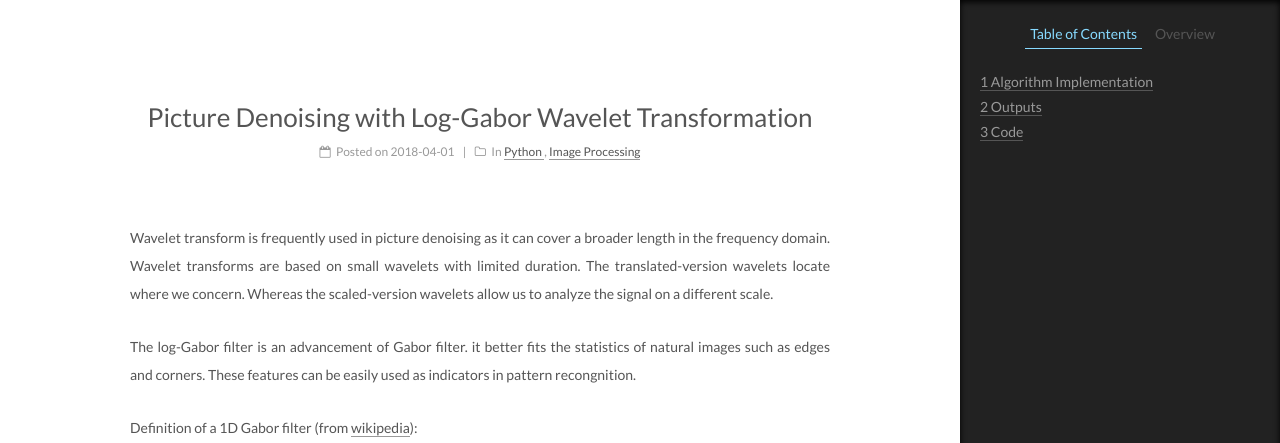
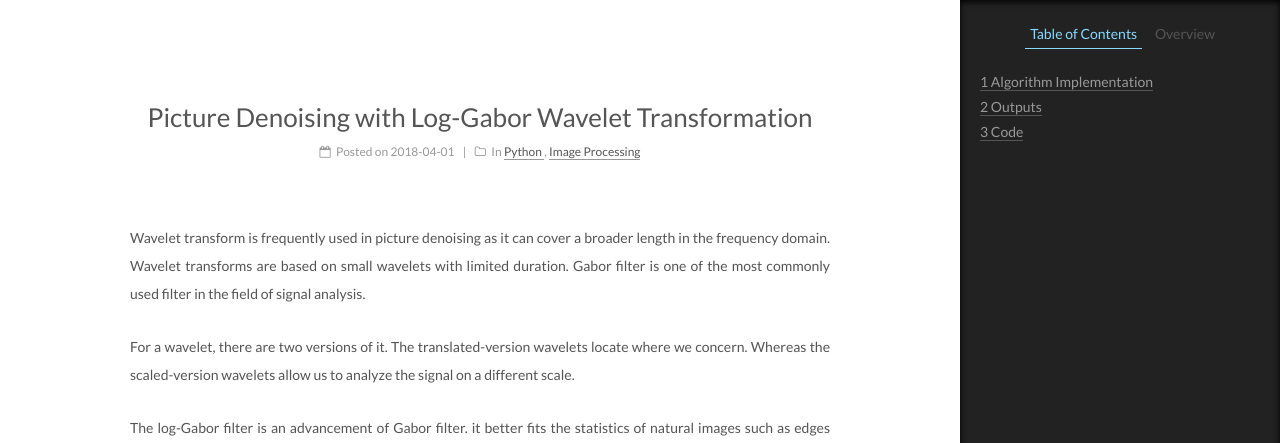
Before and after one commit to bruceyoungsysu/bruceyoungsysu.github.io, a Jekyll site: the page built from _posts/2018-04-01-Picture Denoising with Log-Gabor Wavelet Transform.md, in a window 1280 px wide and 1400 px high, scrolled down 243 px, cut to the strip 0-443 px from the top of the window. Built offline with Jekyll 4.4.1, drawn with Linux system fonts in a browser that asks for light colours; some of the changed text lies outside the part shown.

Commit message:
test abstract image

```diff
--- a/_includes/_macro/post.html
+++ b/_includes/_macro/post.html
@@ -281,7 +281,12 @@
       {% if is_index %}
         {% if post.description and site.excerpt_description %}
 <!--          <img class="post-image-overview" src="https://picsum.photos/200/300"/>-->
+        <div class="abstract-main">
+          {% if post.image%}
+          <img src="{{ post.image }}" class="abstract-image"/>
+          {% endif%}
           {{ post.description }}
+        </div>
           <!--noindex-->
           <div class="post-button text-center">
             <a class="btn" href="{{ post.url | relative_url }}">
--- a/_posts/2018-04-01-Picture Denoising with Log-Gabor Wavelet Transform.md
+++ b/_posts/2018-04-01-Picture Denoising with Log-Gabor Wavelet Transform.md
@@ -7,7 +7,9 @@ tags: image-processing
 image: https://github.com/bruceyoungsysu/bruceyoungsysu.github.io/blob/master/_posts/log_gabor/2d_log_gabor_test.PNG?raw=true
 ---
 
-Wavelet transform is frequently used in picture denoising as it can cover a broader length in the frequency domain. Wavelet transforms are based on small wavelets with limited duration. The translated-version wavelets locate where we concern. Whereas the scaled-version wavelets allow us to analyze the signal on a different scale.
+Wavelet transform is frequently used in picture denoising as it can cover a broader length in the frequency domain. Wavelet transforms are based on small wavelets with limited duration. Gabor filter is one of the most commonly used filter in the field of signal analysis.
+
+For a wavelet, there are two versions of it. The translated-version wavelets locate where we concern. Whereas the scaled-version wavelets allow us to analyze the signal on a different scale.
 
 The log-Gabor filter is an advancement of Gabor filter. it better fits the statistics of natural images such as edges and corners. These features can be easily used as indicators in pattern recongnition.
 
```
Also changed, not shown: _posts/2019-01-10-Build-Picture-Classifier-on-CNN.md (+2 -0 lines).
